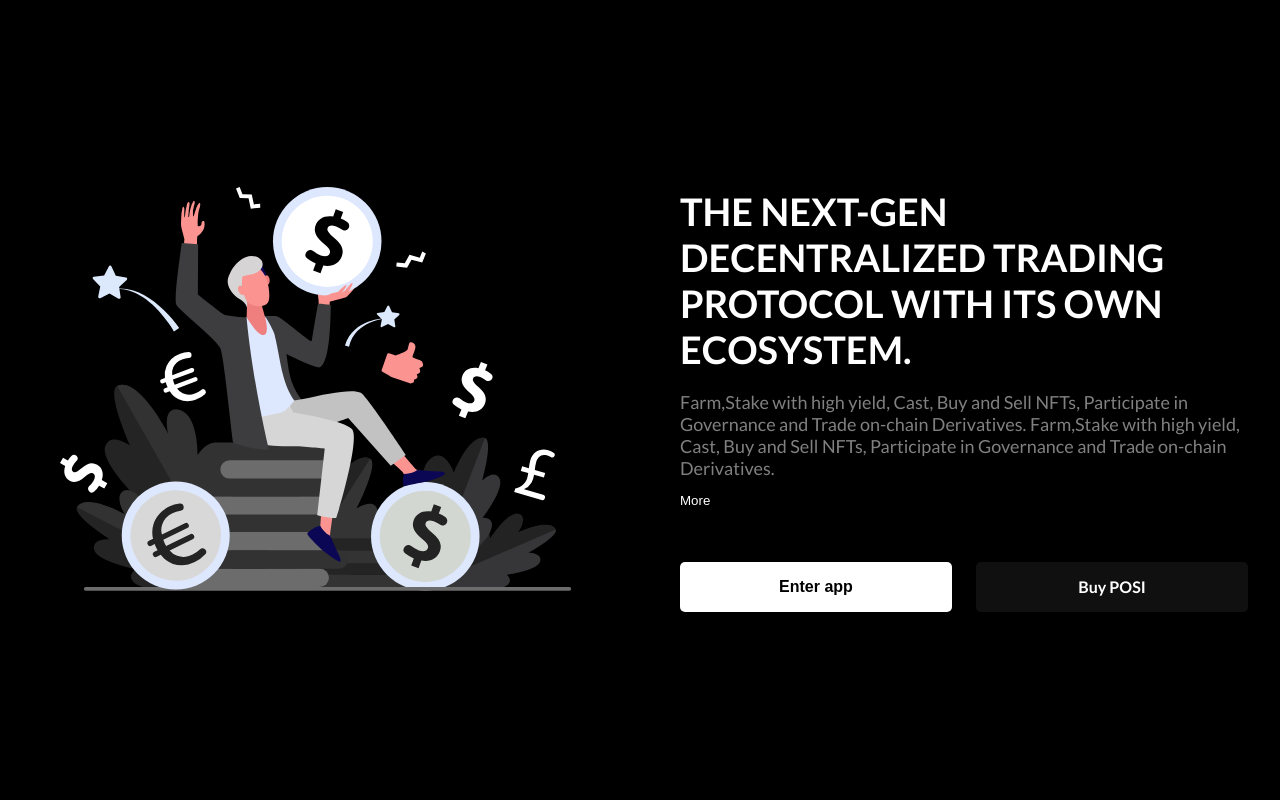
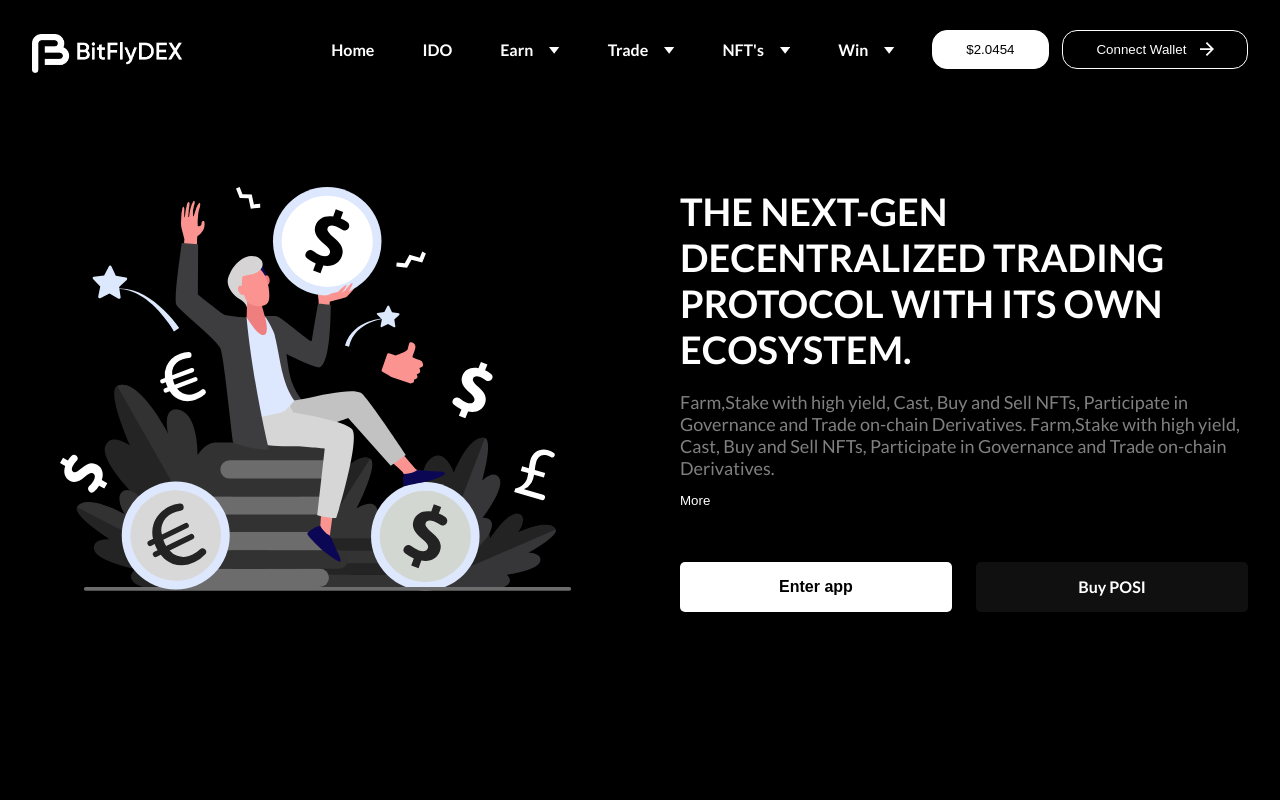
Before and after one commit to MehfoozurRehman/BitFlyDEX, a React (Vite) app: page / in a window 1280 px wide. Shown: the top 800 px of the page. Built offline with nearby package versions, Linux system fonts and the light colour scheme.

Commit message:
header partially done

```diff
--- a/package.json
+++ b/package.json
@@ -11,6 +11,7 @@
     "feather-icon": "^0.1.0",
     "react": "^17.0.2",
     "react-dom": "^17.0.2",
+    "react-feather": "^2.0.9",
     "react-router-dom": "^6.2.2",
     "sass": "^1.49.9"
   },
--- a/src/App.jsx
+++ b/src/App.jsx
@@ -1,12 +1,14 @@
 import React from "react";
 import { Route, Routes } from "react-router-dom";
 import Footer from "./components/Footer";
+import Header from "./components/Header";
 import Home from "./screens/Home";
 import "./styles/export.scss";
 
 export default function App() {
   return (
     <>
+      <Header />
       <Routes>
         <Route path="/" element={<Home />} />
       </Routes>
--- /dev/null
+++ b/src/components/Header.jsx
@@ -0,0 +1,207 @@
+import React from "react";
+import { Menu, X } from "react-feather";
+import { Link } from "react-router-dom";
+import logo from "../assets/logo.png";
+
+function NavLink({ title, to, list }) {
+  return (
+    <Link to={to} className="header__link">
+      <div className="header__link__heading">
+        {title}
+        {list ? (
+          <svg
+            xmlns="http://www.w3.org/2000/svg"
+            width="10.269"
+            height="10.763"
+            viewBox="0 0 16.269 10.763"
+          >
+            <path
+              id="Icon_ionic-md-arrow-dropright"
+              data-name="Icon ionic-md-arrow-dropright"
+              d="M13.5,9l10.763,8.134L13.5,25.269Z"
+              transform="translate(25.269 -13.5) rotate(90)"
+              fill="currentColor"
+            />
+          </svg>
+        ) : null}
+      </div>
+      {list ? (
+        <>
+          <div className="header__link__dropdown">
+            {list.map((item, i) => (
+              <Link to={item.to} className="header__link__dropdown__entry">
+                <div className="header__link__dropdown__entry__heading">
+                  {item.title}
+                </div>
+                <div className="header__link__dropdown__entry__info">
+                  {item.info}
+                </div>
+              </Link>
+            ))}
+          </div>
+        </>
+      ) : null}
+    </Link>
+  );
+}
+export default function Header() {
+  return (
+    <div className="header">
+      <a href="#" className="header__logo">
+        <img src={logo} alt="logo" className="header__logo__img" />
+      </a>
+      <button className="header__menu">
+        <Menu size={20} color="currentColor" />
+        <X size={20} color="currentColor" />
+      </button>
+      <div className="header__nav">
+        <NavLink title="Home" to="/" />
+        <NavLink title="IDO" to="/" />
+        <NavLink
+          title="Earn"
+          to="/"
+          list={[
+            {
+              title: "LOREM IPSUM",
+              info: "The versatile fixed-income instrument, brought to Decentralized finance and implemented",
+              to: "/",
+            },
+            {
+              title: "LOREM IPSUM",
+              info: "The versatile fixed-income instrument, brought to Decentralized finance and implemented",
+              to: "/",
+            },
+            {
+              title: "LOREM IPSUM",
+              info: "The versatile fixed-income instrument, brought to Decentralized finance and implemented",
+              to: "/",
+            },
+            {
+              title: "LOREM IPSUM",
+              info: "The versatile fixed-income instrument, brought to Decentralized finance and implemented",
+              to: "/",
+            },
+            {
+              title: "LOREM IPSUM",
+              info: "The versatile fixed-income instrument, brought to Decentralized finance and implemented",
+              to: "/",
+            },
+          ]}
+        />
+        <NavLink
+          title="Trade"
+          to="/"
+          list={[
+            {
+              title: "LOREM IPSUM",
+              info: "The versatile fixed-income instrument, brought to Decentralized finance and implemented",
+              to: "/",
+            },
+            {
+              title: "LOREM IPSUM",
+              info: "The versatile fixed-income instrument, brought to Decentralized finance and implemented",
+              to: "/",
+            },
+            {
+              title: "LOREM IPSUM",
+              info: "The versatile fixed-income instrument, brought to Decentralized finance and implemented",
+              to: "/",
+            },
+            {
+              title: "LOREM IPSUM",
+              info: "The versatile fixed-income instrument, brought to Decentralized finance and implemented",
+              to: "/",
+            },
+            {
+              title: "LOREM IPSUM",
+              info: "The versatile fixed-income instrument, brought to Decentralized finance and implemented",
+              to: "/",
+            },
+          ]}
+        />
+        <NavLink
+          title="NFT's"
+          to="/"
+          list={[
+            {
+              title: "LOREM IPSUM",
+              info: "The versatile fixed-income instrument, brought to Decentralized finance and implemented",
+              to: "/",
+            },
+            {
+              title: "LOREM IPSUM",
+              info: "The versatile fixed-income instrument, brought to Decentralized finance and implemented",
+              to: "/",
+            },
+            {
+              title: "LOREM IPSUM",
+              info: "The versatile fixed-income instrument, brought to Decentralized finance and implemented",
+              to: "/",
+            },
+            {
+              title: "LOREM IPSUM",
+              info: "The versatile fixed-income instrument, brought to Decentralized finance and implemented",
+              to: "/",
+            },
+            {
+              title: "LOREM IPSUM",
+              info: "The versatile fixed-income instrument, brought to Decentralized finance and implemented",
+              to: "/",
+            },
+          ]}
+        />
+        <NavLink
+          title="Win"
+          to="/"
+          list={[
+            {
+              title: "LOREM IPSUM",
+              info: "The versatile fixed-income instrument, brought to Decentralized finance and implemented",
+              to: "/",
+            },
+            {
+              title: "LOREM IPSUM",
+              info: "The versatile fixed-income instrument, brought to Decentralized finance and implemented",
+              to: "/",
+            },
+            {
+              title: "LOREM IPSUM",
+              info: "The versatile fixed-income instrument, brought to Decentralized finance and implemented",
+              to: "/",
+            },
+            {
+              title: "LOREM IPSUM",
+              info: "The versatile fixed-income instrument, brought to Decentralized finance and implemented",
+              to: "/",
+            },
+            {
+              title: "LOREM IPSUM",
+              info: "The versatile fixed-income instrument, brought to Decentralized finance and implemented",
+              to: "/",
+            },
+          ]}
+        />
+        <button className="header__link__button header__link__button__primary">
+          $2.0454
+        </button>
+        <button className="header__link__button header__link__button__secondary">
+          Connect Wallet
+          <svg
+            xmlns="http://www.w3.org/2000/svg"
+            width="14"
+            height="14"
+            viewBox="0 0 24 24"
+          >
+            <path
+              id="Icon_material-arrow-upward"
+              data-name="Icon material-arrow-upward"
+              d="M6,18l2.115,2.115,8.385-8.37V30h3V11.745l8.37,8.385L30,18,18,6Z"
+              transform="translate(30 -6) rotate(90)"
+              fill="currentColor"
+            />
+          </svg>
+        </button>
+      </div>
+    </div>
+  );
+}
--- a/src/styles/export.scss
+++ b/src/styles/export.scss
@@ -1,3 +1,4 @@
 @import "./global.scss";
+@import "./header.scss";
 @import "./footer.scss";
 @import "./home.scss";
--- /dev/null
+++ b/src/styles/header.scss
@@ -0,0 +1,143 @@
+.header {
+  width: 100%;
+  max-width: 1440px;
+  padding: 1.5em 2em;
+  position: absolute;
+  top: 0px;
+  z-index: 100;
+  display: flex;
+  justify-content: space-between;
+  align-items: center;
+}
+.header__logo {
+  display: flex;
+  align-items: center;
+  justify-content: center;
+  margin-top: 0.5em;
+}
+.header__logo__img {
+  width: 150px;
+}
+.header__menu {
+  display: none;
+}
+.header__nav {
+  display: flex;
+  align-items: center;
+}
+.header__link {
+  position: relative;
+  padding: 1em 1.5em;
+  font-size: 16px;
+  color: $white;
+  font-weight: bold;
+  text-decoration: none;
+  display: flex;
+  align-items: center;
+}
+.header__link:hover {
+  transition: 300ms ease-in-out;
+  color: #ebebeb;
+}
+.header__link svg {
+  margin-left: 1em;
+  margin-top: 0.2em;
+}
+.header__link__dropdown {
+  position: absolute;
+  display: none;
+  flex-direction: column;
+  background-color: $black100;
+  top: 45px;
+  left: 0px;
+  padding: 1em;
+  border-radius: 10px;
+  width: 250px;
+}
+.header__link__dropdown__entry {
+  display: flex;
+  flex-direction: column;
+  text-decoration: none;
+  padding: 0.5em;
+  border-radius: 5px;
+}
+.header__link__dropdown__entry:hover {
+  transition: 300ms ease-in-out;
+  background-color: $black200;
+}
+.header__link__dropdown__entry__heading {
+  font-size: 13px;
+  color: $white;
+  font-weight: bold;
+  margin-bottom: 0.5em;
+}
+.header__link__dropdown__entry__info {
+  font-size: 12px;
+  color: $WhiteGray;
+}
+.header__link:hover .header__link__dropdown {
+  display: flex;
+}
+.header__link__button {
+  padding: 0.8em 2.5em;
+  display: flex;
+  align-items: center;
+  border-radius: 15px;
+  border: 1px solid $white;
+  cursor: pointer;
+}
+.header__link__button svg {
+  margin-left: 1em;
+  margin-top: -0.1em;
+}
+.header__link__button__primary {
+  background-color: $white;
+  color: $black;
+  margin: 0em 1em;
+}
+.header__link__button__primary:hover {
+  transition: 300ms ease-in-out;
+  background-color: #ebebeb;
+}
+.header__link__button__secondary {
+  background-color: transparent;
+  color: $white;
+}
+.header__link__button__secondary:hover {
+  transition: 300ms ease-in-out;
+  background-color: $white;
+  color: $black;
+}
+@media (max-width: 1200px) {
+  .header__menu {
+    display: flex;
+  }
+  .header__nav {
+    flex-direction: column;
+    position: absolute;
+    top: 100px;
+    background-color: $black;
+    width: 100%;
+    padding-bottom: 2em;
+  }
+  .header__link {
+    width: 100%;
+    padding: 1em 0em;
+    flex-direction: column;
+  }
+  .header__link__heading {
+    width: 100%;
+  }
+  .header__link__dropdown {
+    top: 20px;
+    left: -30px;
+    flex-direction: row;
+    z-index: 100;
+    width: 100%;
+    position: relative;
+    flex-wrap: wrap;
+  }
+  .header__link__dropdown__entry {
+    width: 300px;
+  }
+}
```
Also changed, not shown: 1 other file (tests, documents, lock files or other folders).
